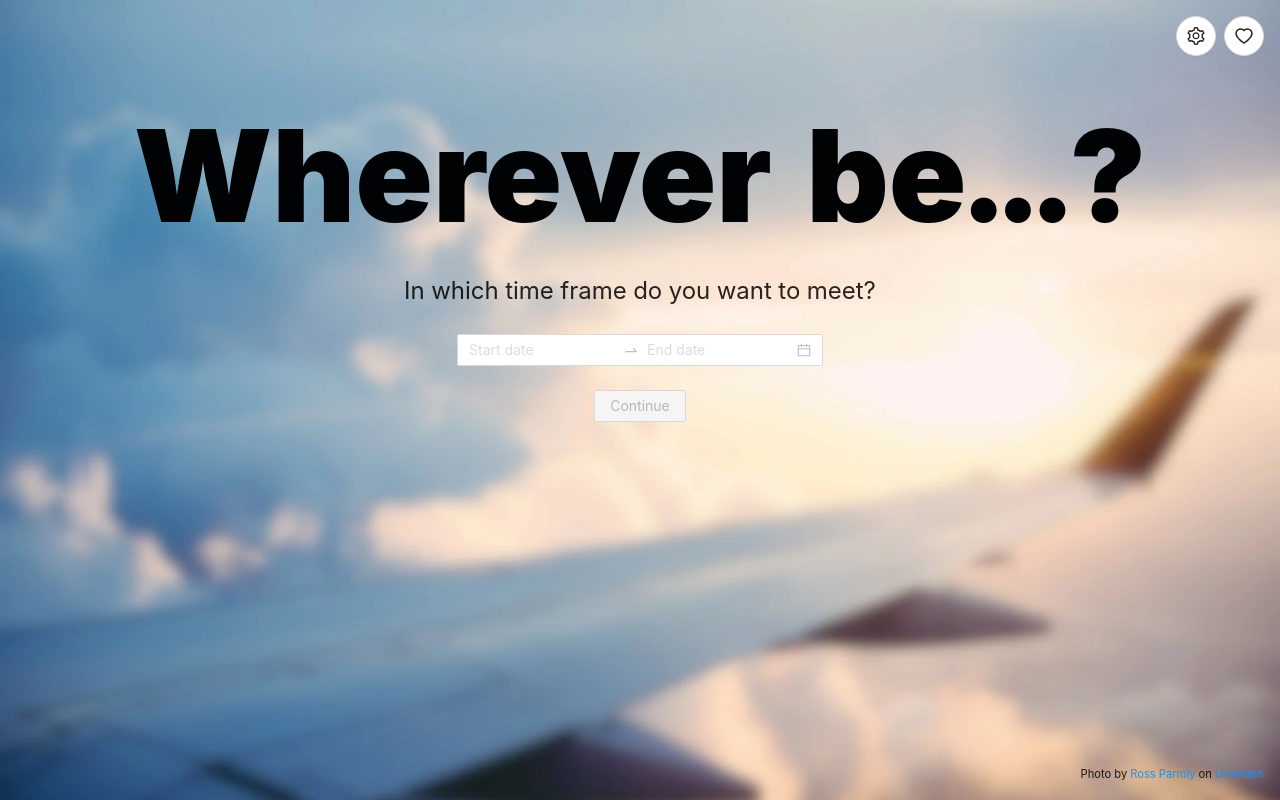
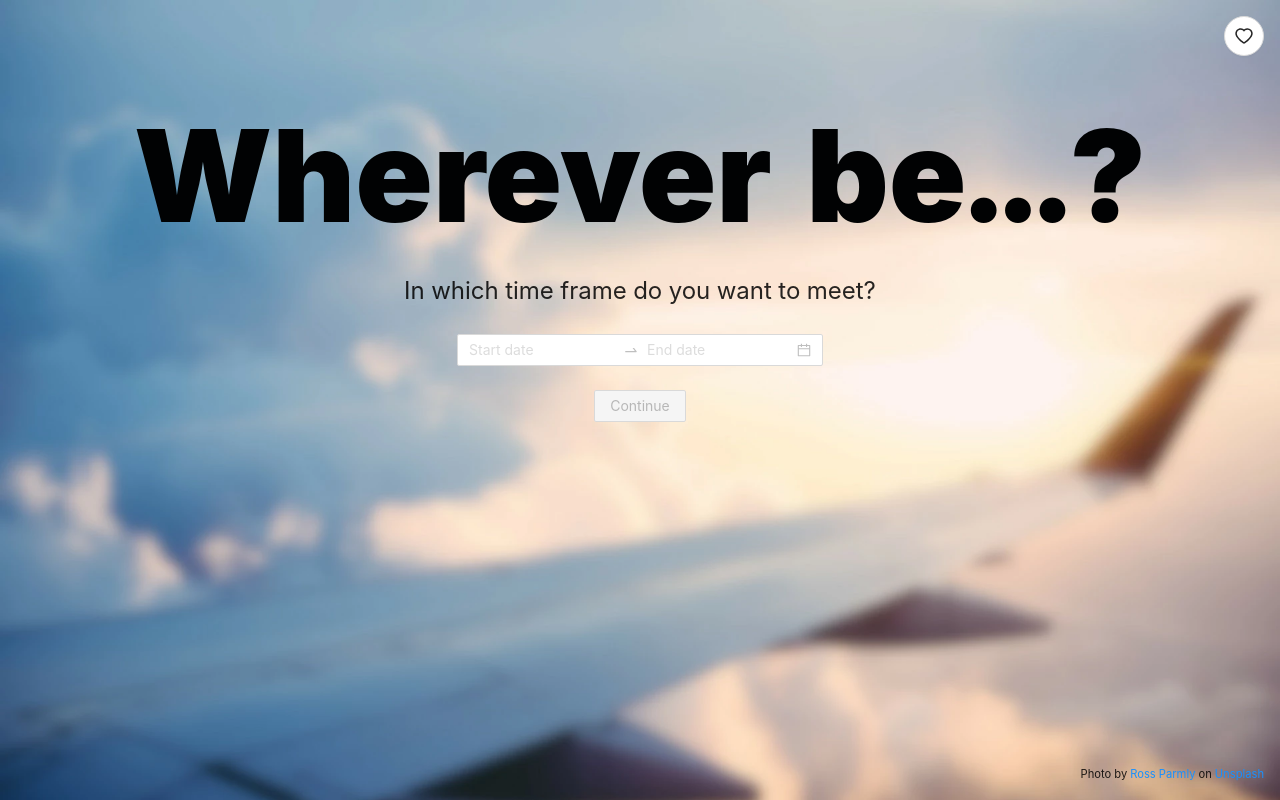
Before and after one commit to wherever-be/frontend, a React (Create React App) app: page / in a window 1280 px wide. Built offline with nearby package versions, Linux system fonts and the light colour scheme; what webfontloader would draw is missing.

Commit message:
Remove Redux persistence

```diff
--- a/package.json
+++ b/package.json
@@ -17,7 +17,6 @@
     "react-i18next": "^11.15.3",
     "react-redux": "^7.2.6",
     "redux": "^4.1.2",
-    "redux-persist": "^6.0.0",
     "redux-thunk": "^2.4.1",
     "sanitize.css": "^13.0.0",
     "styled-components": "^5.3.3",
--- a/src/App.js
+++ b/src/App.js
@@ -1,6 +1,5 @@
 import React from 'react';
 import { Provider } from 'react-redux';
-import { PersistGate } from 'redux-persist/integration/react';
 
 import Application from './reducers/application/Application';
 import configureStore from './global/configureStore';
@@ -8,15 +7,13 @@ import GlobalStyle from './global/GlobalStyle';
 import './global/fonts';
 import './assets/i18n';
 
-const { store, persistor } = configureStore();
+const { store } = configureStore();
 
 export default () => {
   return (
     <Provider store={store}>
-      <PersistGate loading={null} persistor={persistor}>
-        <GlobalStyle />
-        <Application />
-      </PersistGate>
+      <GlobalStyle />
+      <Application />
     </Provider>
   );
 };
--- a/src/global/configureStore.js
+++ b/src/global/configureStore.js
@@ -1,20 +1,10 @@
 import { createStore, applyMiddleware } from 'redux';
-import { persistStore, persistReducer } from 'redux-persist';
-import storage from 'redux-persist/lib/storage';
 import thunkMiddleware from 'redux-thunk';
 import { composeWithDevTools } from '@redux-devtools/extension';
 
 import rootReducer from '../reducers';
 
-const persistConfig = {
-  key: 'root',
-  storage,
+export default () => {
+  const store = createStore(rootReducer, composeWithDevTools(applyMiddleware(thunkMiddleware)));
+  return { store };
 };
-
-const persistedReducer = persistReducer(persistConfig, rootReducer);
-
-export default () => {
-  const store = createStore(persistedReducer, composeWithDevTools(applyMiddleware(thunkMiddleware)));
-  const persistor = persistStore(store);
-  return { store, persistor };
-};
--- a/src/reducers/settings/GeneralSettingsButton.js
+++ /dev/null
@@ -1,40 +0,0 @@
-import React, { useState } from 'react';
-import { useTranslation } from 'react-i18next';
-import { SettingOutlined } from '@ant-design/icons';
-import { Button, Modal, Tooltip } from 'antd';
-
-export default () => {
-  const { t } = useTranslation();
-  const tLocal = (k, ...params) => t('settings:general.' + k, ...params);
-  const [modalOpen, setModalOpen] = useState(false);
-
-  return (
-    <>
-      <Tooltip title={tLocal('title')} placement="bottom">
-        <Button
-          shape="circle"
-          onClick={() => setModalOpen(true)}
-          icon={<SettingOutlined />}
-          size="large"
-          style={{ marginLeft: '0.5rem' }}
-        />
-      </Tooltip>
-      <Modal
-        title={tLocal('title')}
-        visible={modalOpen}
-        onOk={() => setModalOpen(false)}
-        onCancel={() => setModalOpen(false)}
-        cancelButtonProps={{ style: { display: 'none' } }}
-      >
-        <Button
-          onClick={() => {
-            localStorage.removeItem('persist:root');
-            window.location.reload();
-          }}
-        >
-          Reset state
-        </Button>
-      </Modal>
-    </>
-  );
-};
--- a/src/reducers/settings/Settings.js
+++ b/src/reducers/settings/Settings.js
@@ -1,7 +1,6 @@
 import React from 'react';
 import styled from 'styled-components';
 
-import GeneralSettingsButton from './GeneralSettingsButton';
 import LikeButton from './LikeButton';
 
 const ButtonContainer = styled.div`
@@ -13,7 +12,6 @@ const ButtonContainer = styled.div`
 export default () => {
   return (
     <ButtonContainer>
-      <GeneralSettingsButton />
       <LikeButton />
     </ButtonContainer>
   );
```
Also changed, not shown: 1 other file (tests, documents, lock files or other folders).
